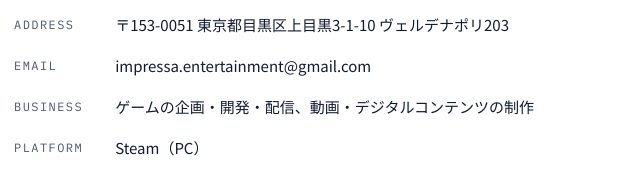
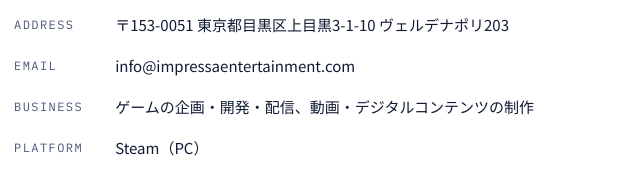
Before and after one commit to impressaentertainment/impressaentertainment.github.io, a plain HTML site: page index.html in a window 1280 px wide. Shown: the part 2603-2775 px from the top of the page, 96-736 px from the left. Drawn offline with nearby package versions, Linux system fonts and the light colour scheme.

Commit message:
Use info@impressaentertainment.com as contact
Co-Authored-By: Claude Opus 5.5 <noreply@anthropic.com>
Claude-Session: https://claude.ai/code/session_01GpYixcBiAQa2AUZdDtN4xw

```diff
--- a/index.html
+++ b/index.html
@@ -236,7 +236,7 @@ img{max-width:100%}
     <dl>
       <dt>Name</dt><dd>Impressa Entertainment, Inc.（株式会社インプレッサエンターテインメント）</dd>
       <dt>Address</dt><dd>〒153-0051 東京都目黒区上目黒3-1-10 ヴェルデナポリ203</dd>
-      <dt>Email</dt><dd>impressa.entertainment@gmail.com</dd>
+      <dt>Email</dt><dd>info@impressaentertainment.com</dd>
       <dt>Business</dt><dd>ゲームの企画・開発・配信、動画・デジタルコンテンツの制作</dd>
       <dt>Platform</dt><dd>Steam（PC）</dd>
       <dt>Engine</dt><dd>Unreal Engine</dd>
@@ -251,7 +251,7 @@ img{max-width:100%}
     <div class="contact">
       <div>
         <p style="margin:0 0 1em;color:var(--fg-2)">パブリッシング、協業、取材、採用に関するお問い合わせは下記までお願いします。</p>
-        <p style="margin:0;font-family:var(--mono);font-size:16px;letter-spacing:.02em;word-break:break-all"><a href="mailto:impressa.entertainment@gmail.com" style="color:var(--sky);text-decoration:none">impressa.entertainment@gmail.com</a></p>
+        <p style="margin:0;font-family:var(--mono);font-size:16px;letter-spacing:.02em;word-break:break-all"><a href="mailto:info@impressaentertainment.com" style="color:var(--sky);text-decoration:none">info@impressaentertainment.com</a></p>
       </div>
       <div>
         <div class="addr" id="addr">Impressa Entertainment, Inc.
```
